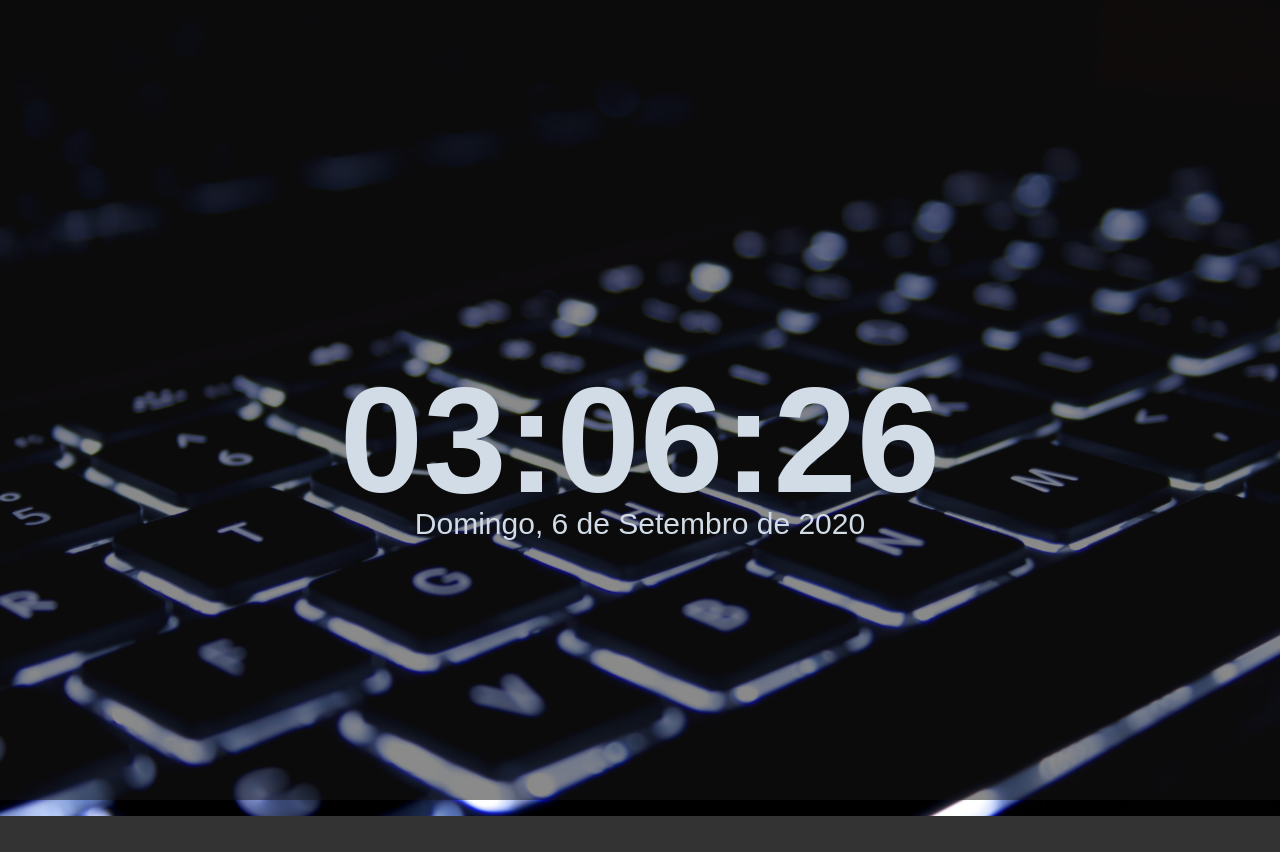
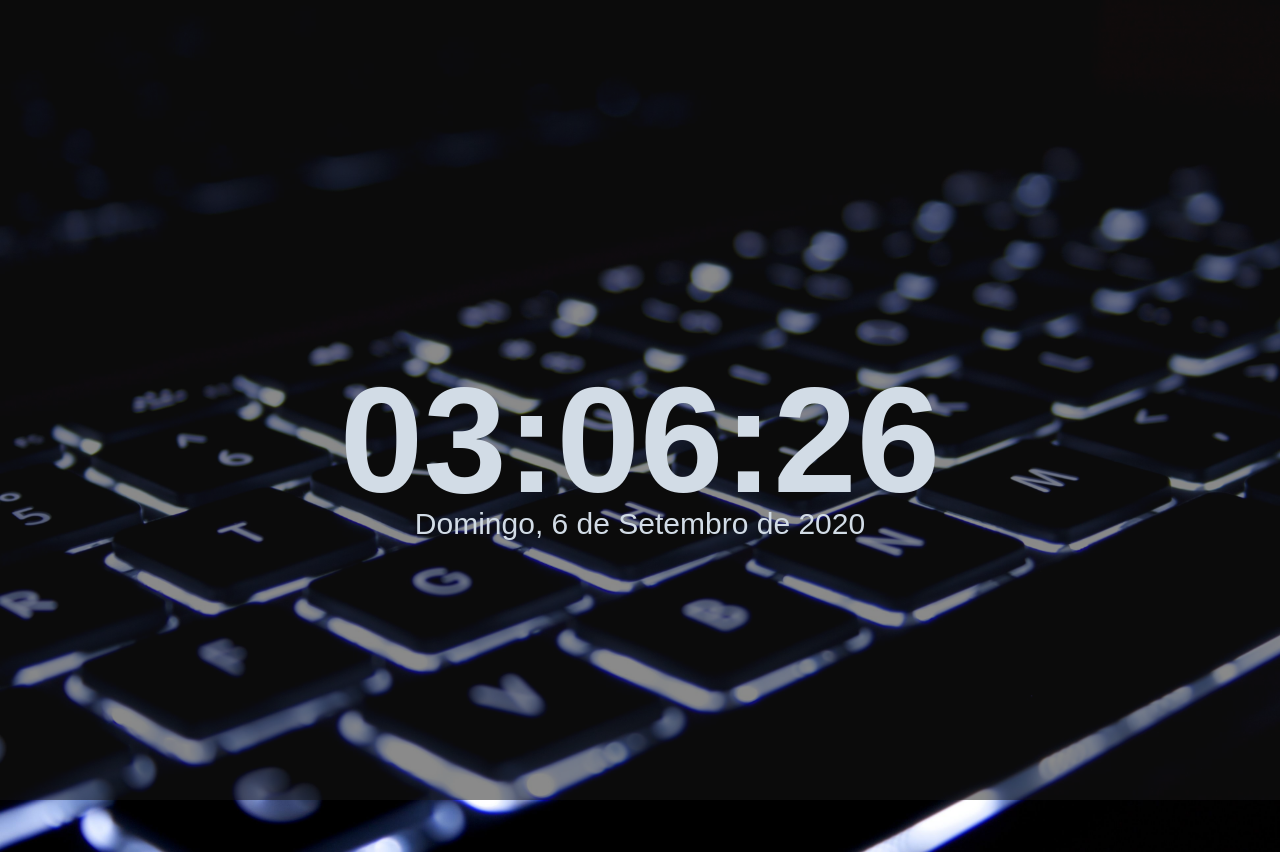
Before and after one commit to jairodoni/RelogioDigital, a plain HTML site: page index.html in a window 1280 px wide. Before the commit the page ends 816 px from the top, so only its background shows below. Drawn offline with Linux system fonts and the light colour scheme.

Commit message:
ajustes na imagem de fundo

```diff
--- a/css/styles.css
+++ b/css/styles.css
@@ -1,12 +1,18 @@
 body{
   background: #333333;
-  background-image: url("../assets/clock.jpg");
-  background-repeat: no-repeat;
-  background-size: cover;
-
   font: 30px Bahnschrift, sans-serif;
   font-weight: 500;
   color: #d2dce6;
+}
+img{
+  width: 100%;
+  position: absolute;
+  top: 0;
+  left: 0;
+  right: 0;
+  bottom: 0;
+  background-repeat: no-repeat;
+  background-size: cover;
 }
 .mask{
   position: absolute;
--- a/index.html
+++ b/index.html
@@ -9,6 +9,7 @@
 </head>
 <body>
   <section class="container">
+    <img src="./assets/clock.jpg" alt="default"/>
     <div class="mask">
       <div class="items">
         <h1 class="time" id="time"></h1>
```
